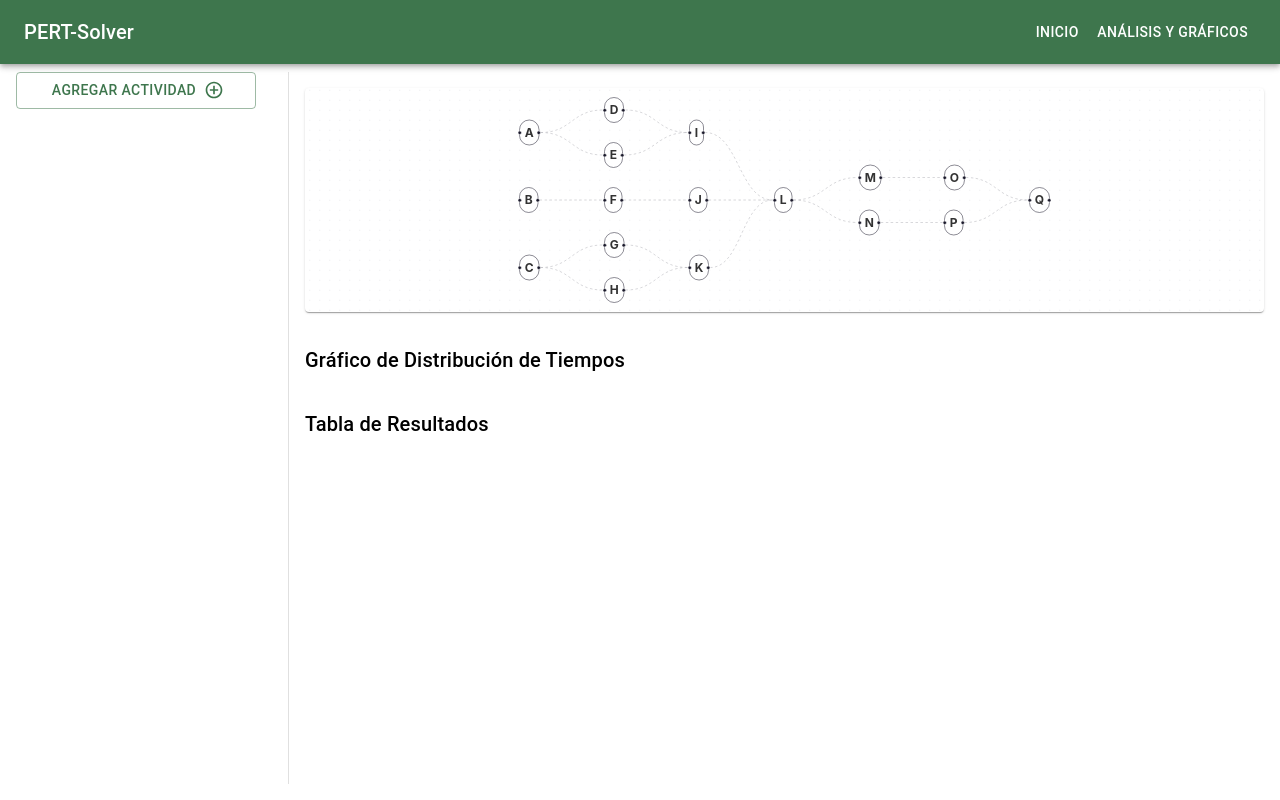
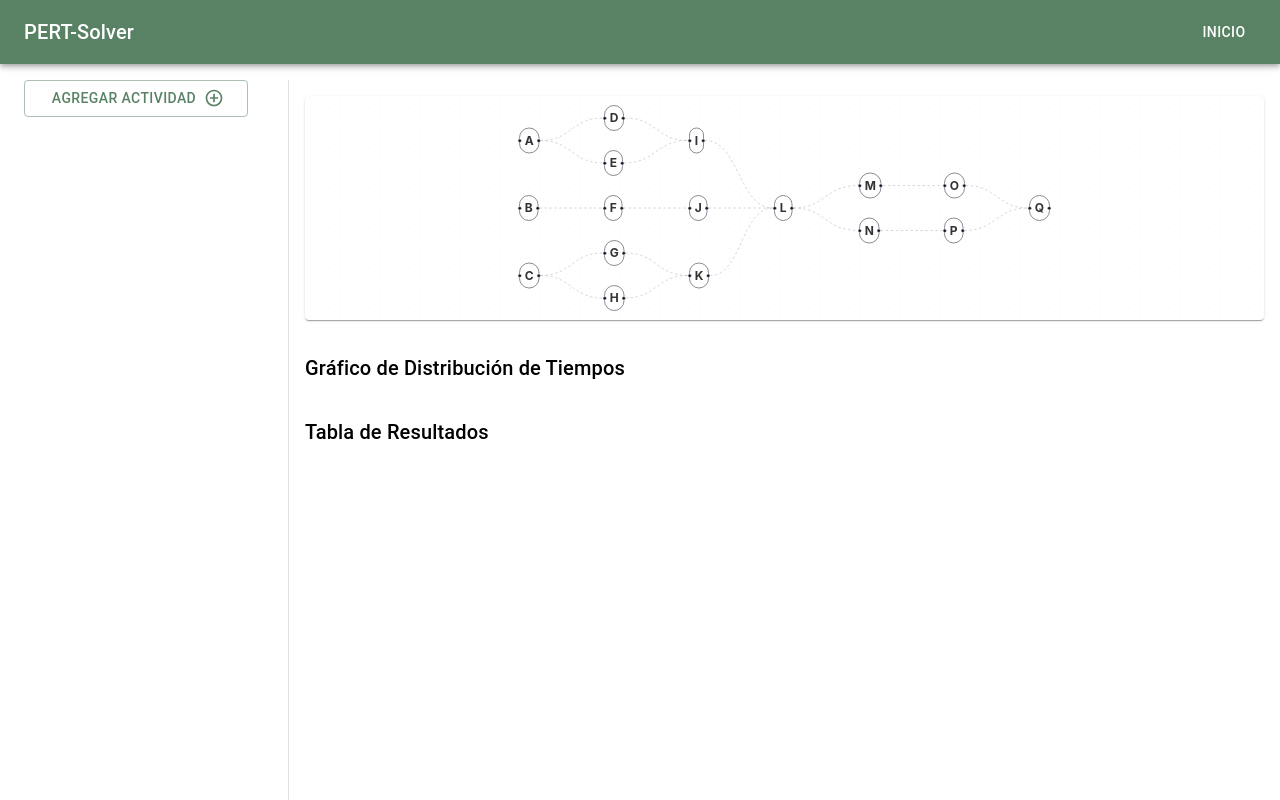
Before and after one commit to jctrejosi/PERT-Solver, a React (Vite) app in the folder Frontend/: page / in a window 1280 px wide. Built offline with nearby package versions, Linux system fonts and the light colour scheme.

Commit message:
Agregar componente Navbar, reestructurar Home para usar Grid2 y eliminar HomeContainer, además de actualizar el tema de MUI

```diff
--- a/Frontend/src/components/Navbar.tsx
+++ b/Frontend/src/layouts/Navbar.tsx
@@ -8,7 +8,6 @@ export const Navbar = () => {
           PERT-Solver
         </Typography>
         <Button color="inherit">Inicio</Button>
-        <Button color="inherit">Análisis y Gráficos</Button>
       </Toolbar>
     </AppBar>
   );
--- a/Frontend/src/pages/Home.tsx
+++ b/Frontend/src/pages/Home.tsx
@@ -1,8 +1,7 @@
 import { useState } from "react";
-import { HomeContainer } from "../styles/AppStyles";
 import { Container } from "@mui/material";
 import Grid2 from "@mui/material/Grid2";
-import { Navbar } from "../components/Navbar";
+import { Navbar } from "../layouts/Navbar";
 import { ActivityForm } from "../components/ActivityForm";
 import { ActivityList } from "../components/ActivityList";
 import { ReportsPanel } from "./modules/ReportsPanel";
@@ -23,18 +22,17 @@ export function Home() {
   };
 
   return (
-    <HomeContainer>
+    <Grid2
+      container
+      spacing={2}
+      style={{ height: "100%", width: "100%", overflow: "hidden" }}
+    >
       <Navbar />
       <Container
-        maxWidth="xl"
-        style={{ flex: 1, display: "flex", padding: 0, width: "100%" }}
-      >
-        <Grid2 container spacing={2} style={{ height: "100%", width: "100%" }}>
-          <Grid2
         sx={{
           display: "flex",
           flexDirection: "column",
-              height: "100%",
+          height: "calc(100%-6.4rem)",
           overflowY: "auto",
           pr: 2,
           width: "17rem",
@@ -55,10 +53,8 @@ export function Home() {
           }}
           onDeleteActivity={handleDeleteActivity}
         />
-          </Grid2>
+      </Container>
       <ReportsPanel />
     </Grid2>
-      </Container>
-    </HomeContainer>
   );
 }
--- a/Frontend/src/styles/AppStyles.ts
+++ /dev/null
@@ -1,12 +0,0 @@
-import styled from "@emotion/styled";
-
-export const HomeContainer = styled.div`
-  padding: 0;
-  margin: 0;
-  width: 100%;
-  height: 100%;
-  display: flex;
-  gap: 0.5rem;
-  flex-direction: column;
-  overflow: hidden;
-`;
--- a/Frontend/src/styles/themesMui.ts
+++ b/Frontend/src/styles/themesMui.ts
@@ -3,7 +3,7 @@ import { createTheme } from "@mui/material/styles";
 const theme = createTheme({
   palette: {
     primary: {
-      main: "#3e764d", // Azul primario
+      main: "#598164", // Azul primario
     },
     secondary: {
       main: "#ff9800", // Naranja secundario
```
Lines whose indentation alone changed are shown as unchanged.
